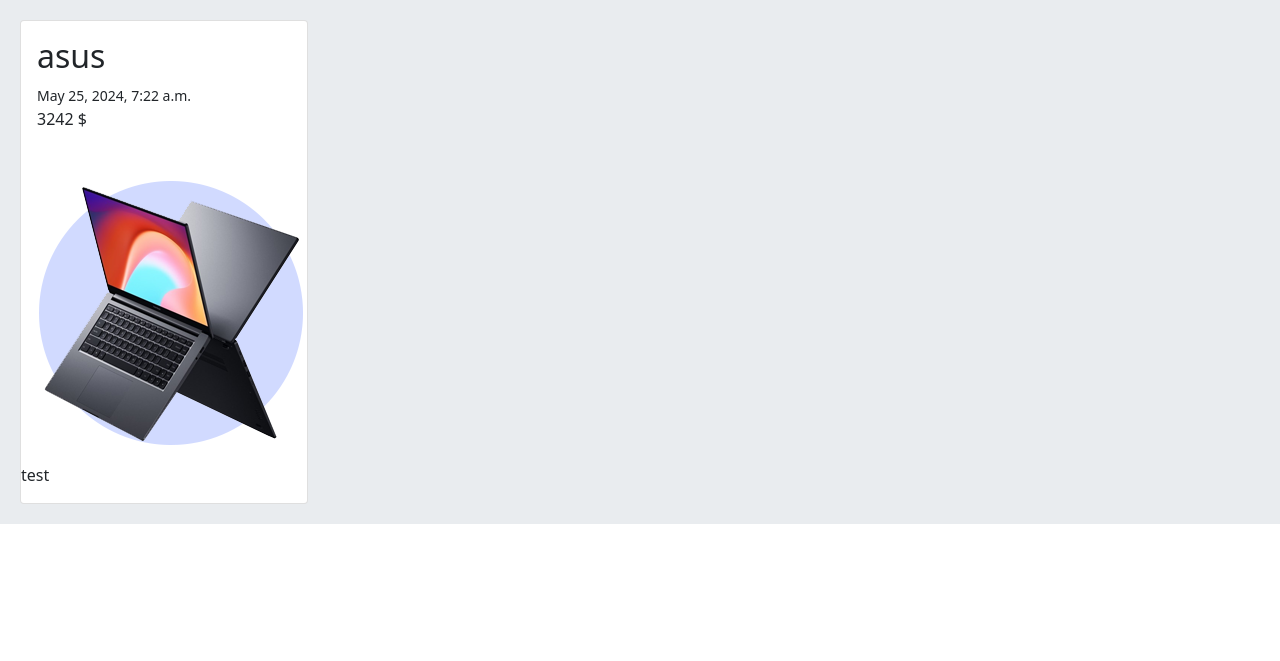
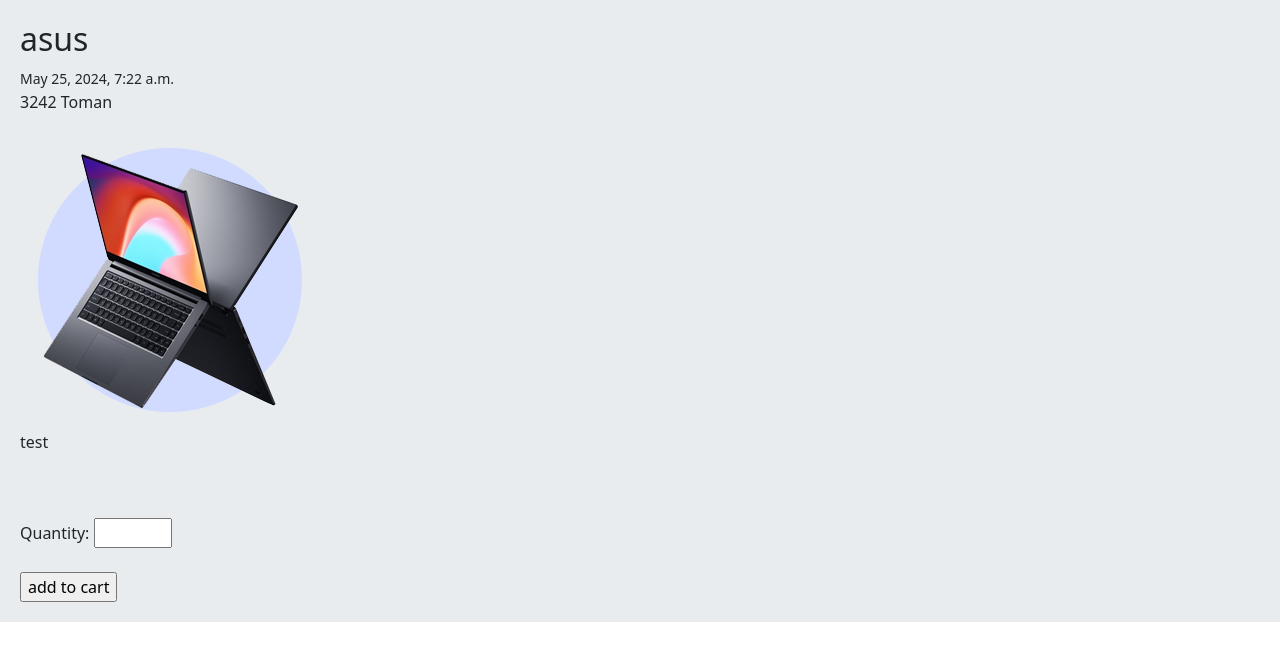
Before and after one commit to Mehdipoladrag/Ecommerce, a Django app: a page that uses config/home/templates/home/detail.html in a window 1280 px wide. Shown: the part 56-717 px from the top of the page. Run offline with Django 5.2, Linux system fonts and the light colour scheme; data comes from the database, SQL or seed files in the repository; parts of the project's set-up code (start-up, migrations or seed data) failed here and were passed over.

Commit message:
Create add product for cart

```diff
--- a/config/home/templates/home/detail.html
+++ b/config/home/templates/home/detail.html
@@ -1,12 +1,16 @@
 {% extends 'base.html' %}
+
 {% block content %}
-    <div class="card" style="width: 18rem;">
-        <div class="card-body">
-            <h2>{{ product.name }}</h2>
-            <small>{{ product.created }}</small><br/>
-            <p>{{ product.price }} $</p>
-        </div>
-        <img src="{{ product.image.url }}" class="card-img-top" style="width: 300px">
-        <p>{{ product.description }}</p>
-    </div>
+    <h2>{{ product.name }}</h2>
+    <small>{{ product.created }}</small><br/>
+    <p>{{ product.price }} Toman</p>
+    <img src="{{ product.image.url }}" style="width: 300px;">
+    <p>{{ product.description|safe }}</p><br/><br/>
+
+    <form action="{%  url 'orders:cart_add' product.id %}" method="post">
+        {% csrf_token %}
+        {{ form }}
+        <br/>
+        <input type="submit" value="add to cart">
+    </form>
 {% endblock %}
--- a/config/home/views.py
+++ b/config/home/views.py
@@ -6,6 +6,7 @@
 from django.contrib.auth.mixins import UserPassesTestMixin
 from utils import IsAdminUserMixin
 from .models import Category
+from orders.forms import CartAddForm
 
 # Create your views here.
 
@@ -26,7 +27,8 @@
 class ProductDetailView(View):
     def get(self, request, slug):
         product = get_object_or_404(Product, slug=slug)
-        return render(request, 'home/detail.html', {'product': product})
+        form = CartAddForm()
+        return render(request, 'home/detail.html', {'product': product, 'form': form})
 
 
 
--- /dev/null
+++ b/config/orders/forms.py
@@ -0,0 +1,6 @@
+from django import forms
+
+
+
+class CartAddForm(forms.Form):
+    quantity = forms.IntegerField(min_value=1, max_value=9)
--- a/config/orders/urls.py
+++ b/config/orders/urls.py
@@ -1,7 +1,8 @@
 from django.urls import path
-from .views import CartView
+from .views import CartView, CartAddView
 app_name = 'orders'
 
 urlpatterns = [
-    path('cart', CartView.as_view(), name='cart')
+    path('cart/', CartView.as_view(), name='cart'),
+    path('cart/add/<int:product_id>/', CartAddView.as_view(), name='cart_add'),
 ]
```
Also changed, not shown: config/orders/cart.py (added, +22 -0 lines), config/orders/views.py (+14 -1 lines).
